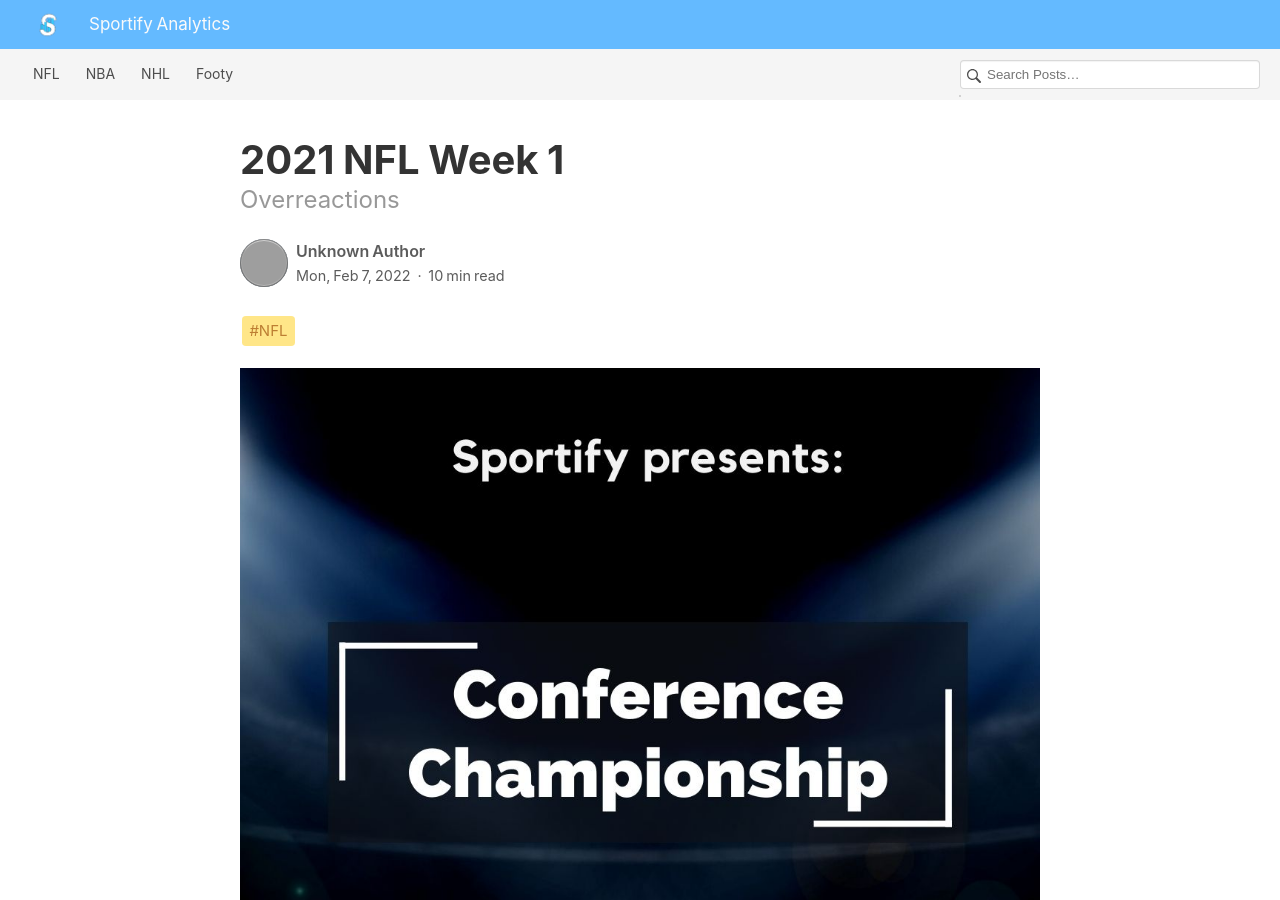
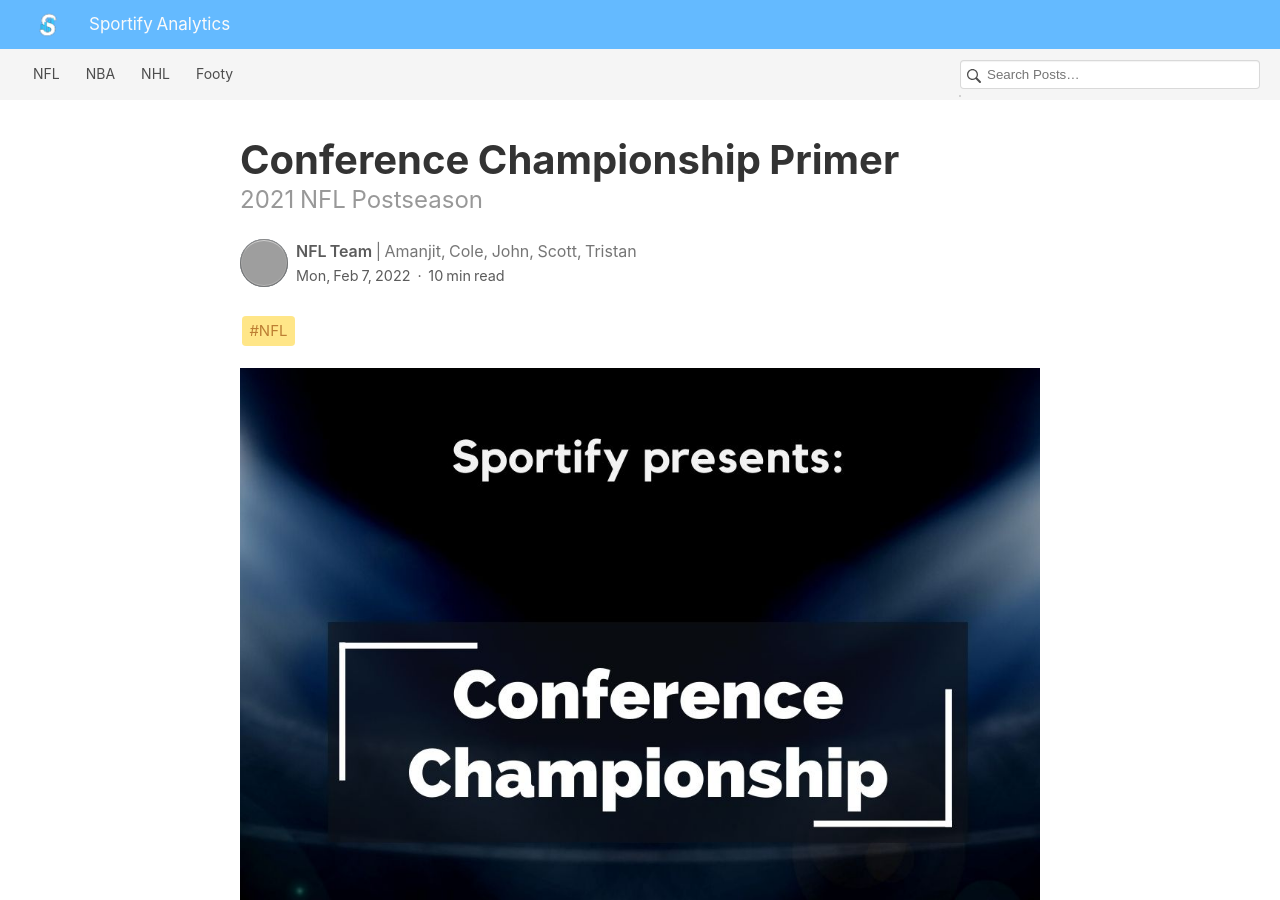
Before and after one commit to Sportify-Analytics/sportify-analytics.github.io, a Jekyll site: the page built from _posts/NFL/2022-02-07-Conference-Championship-Primer.md, in a window 1280 px wide and 900 px high. Built offline with Jekyll 4.4.1, drawn with Linux system fonts in a browser that asks for light colours; our own code applies the rules of GitHub Pages for plain Markdown files; grey boxes are pictures that could not be loaded.

Commit message:
Editted articles

```diff
--- a/_config.yaml
+++ b/_config.yaml
@@ -36,8 +36,8 @@ authors:
     description: "Copywriter & Content Creator"
     # gravatar: e0ac5d5e717da67a36ac72adf235bc42
   nfl:
-  name: "NFL Team"
-  description: "Amanjit, Cole, John, Scott, Tristan"
+    name: "NFL Team"
+    description: "Amanjit, Cole, John, Scott, Tristan"
   anonymous:
     name: "Unknown Author"
 
--- a/_posts/NFL/2022-02-07-Conference-Championship-Primer.md
+++ b/_posts/NFL/2022-02-07-Conference-Championship-Primer.md
@@ -1,6 +1,6 @@
 ---
-title: "2021 NFL Week 1"
-description: "Overreactions"
+title: "Conference Championship Primer"
+description: "2021 NFL Postseason"
 author: nfl
 image: /images/NFL_Photos/ConferenceChampionship.jpg
 tags: NFL
```
